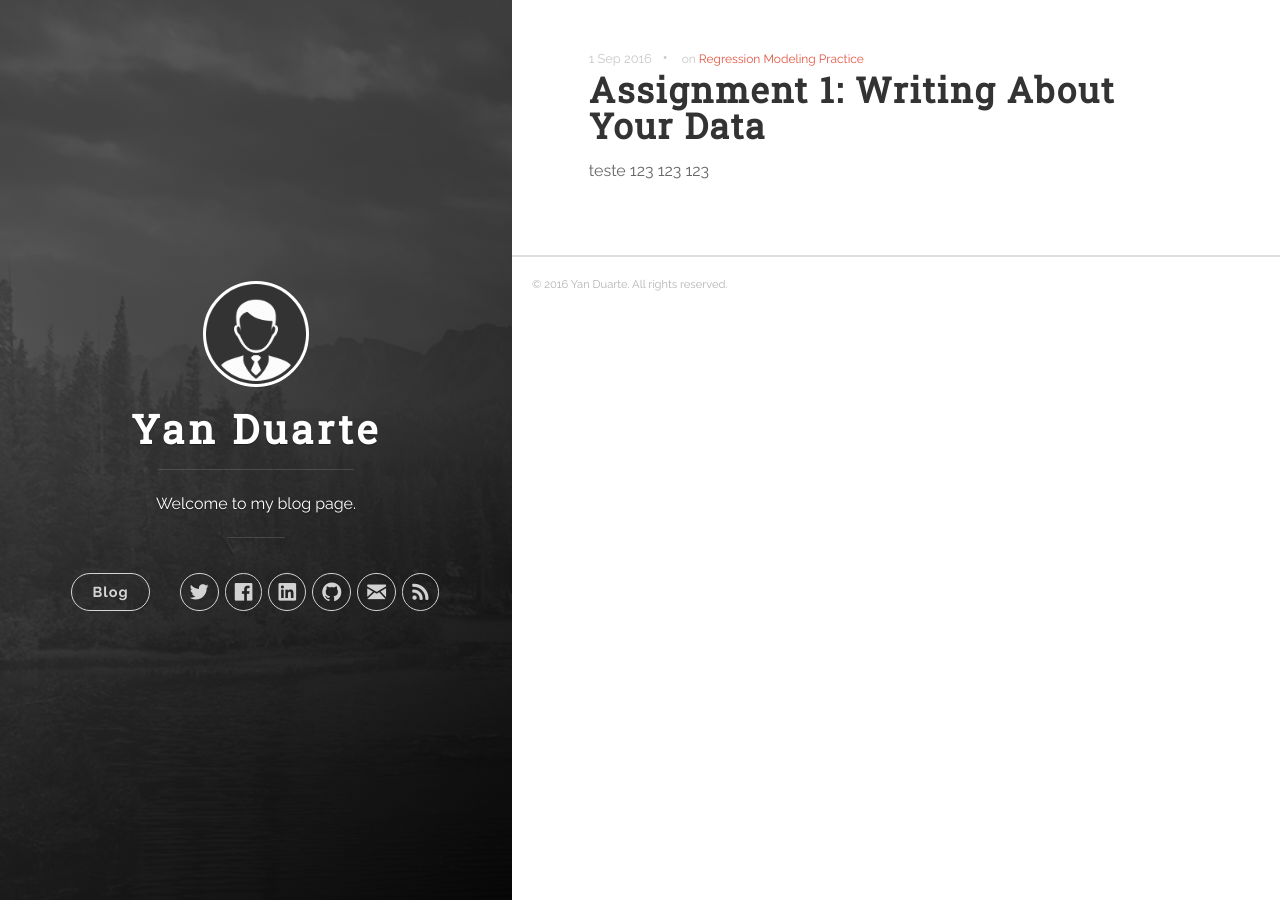
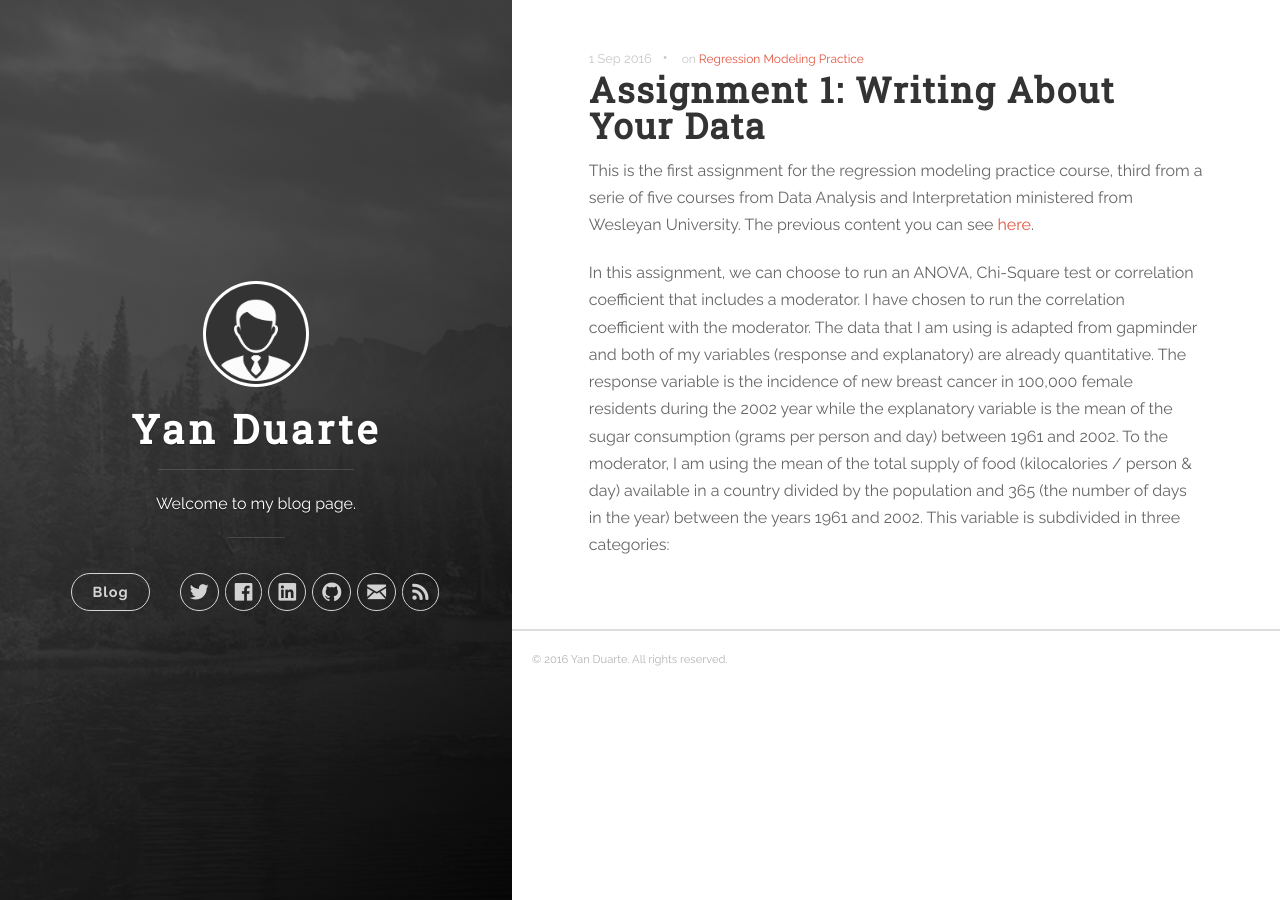
Before and after one commit to yan-duarte/yan-duarte.github.io, a Jekyll site: the page built from _posts/2016-09-01-RMP-Assignment1.md, in a window 1280 px wide. Built offline with Jekyll 4.4.1, drawn with Linux system fonts in a browser that asks for light colours; nearby versions of some CDN libraries.

Commit message:
Updated 2016-09-01-RMP-Assignment1.md

```diff
--- a/_posts/2016-09-01-RMP-Assignment1.md
+++ b/_posts/2016-09-01-RMP-Assignment1.md
@@ -7,8 +7,10 @@ tags:
   - Regression Modeling Practice
 published: true
 ---
+This is the first assignment for the regression modeling practice course, third from a serie of five courses from Data Analysis and Interpretation ministered from Wesleyan University.
+The previous content you can see [here](https://yan-duarte.github.io/tags/).
 
-teste
-123
-123
-123
+In this assignment, we can choose to run an ANOVA, Chi-Square test or correlation coefficient that includes a moderator. I have chosen to run the correlation coefficient with the moderator.
+The data that I am using is adapted from gapminder and both of my variables (response and explanatory) are already quantitative.
+The response variable is the incidence of new breast cancer in 100,000 female residents during the 2002 year while the explanatory variable is the mean of the sugar consumption (grams per person and day) between 1961 and 2002.
+To the moderator, I am using the mean of the total supply of food (kilocalories / person & day) available in a country divided by the population and 365 (the number of days in the year) between the years 1961 and 2002. This variable is subdivided in three categories:
```
